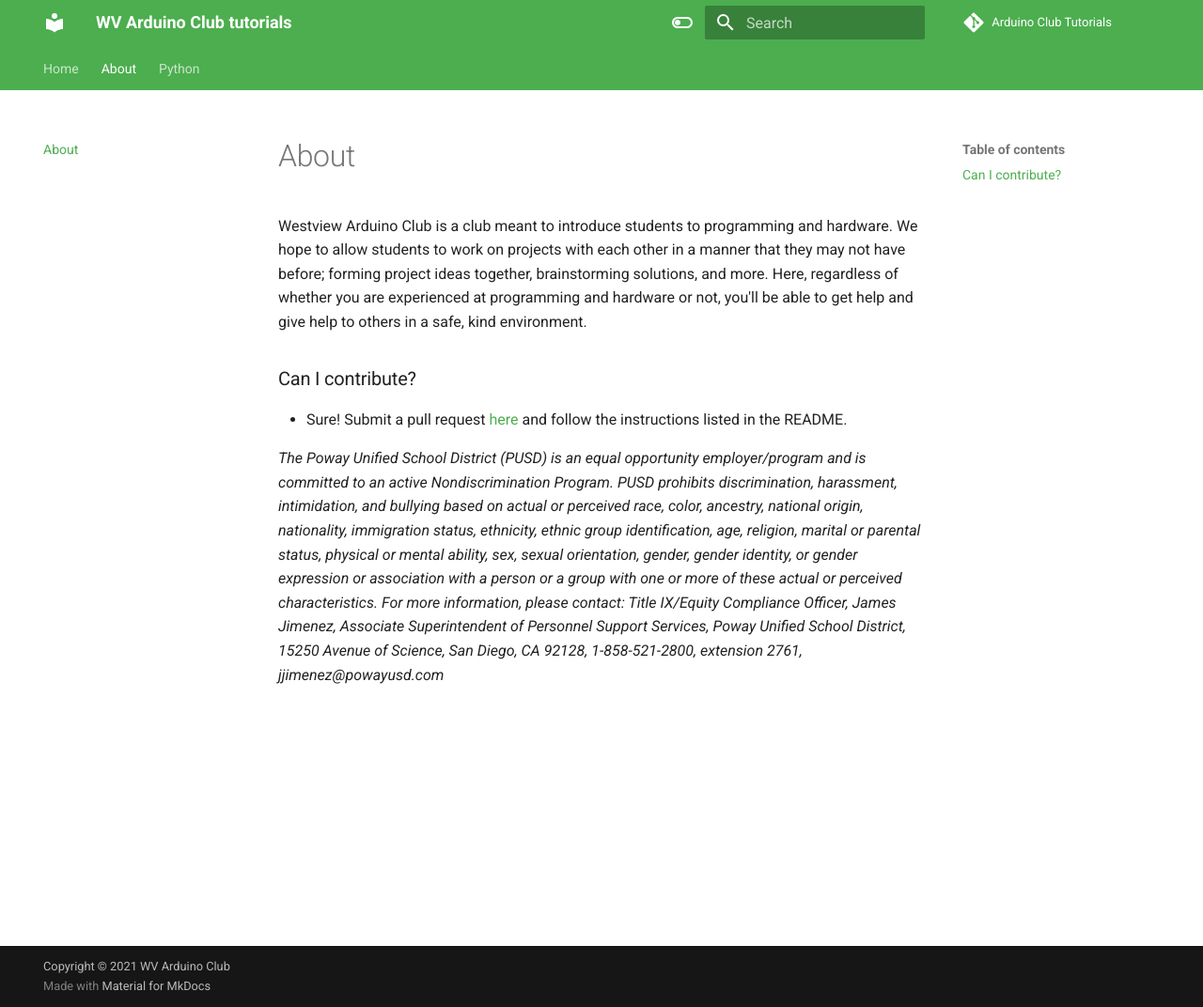
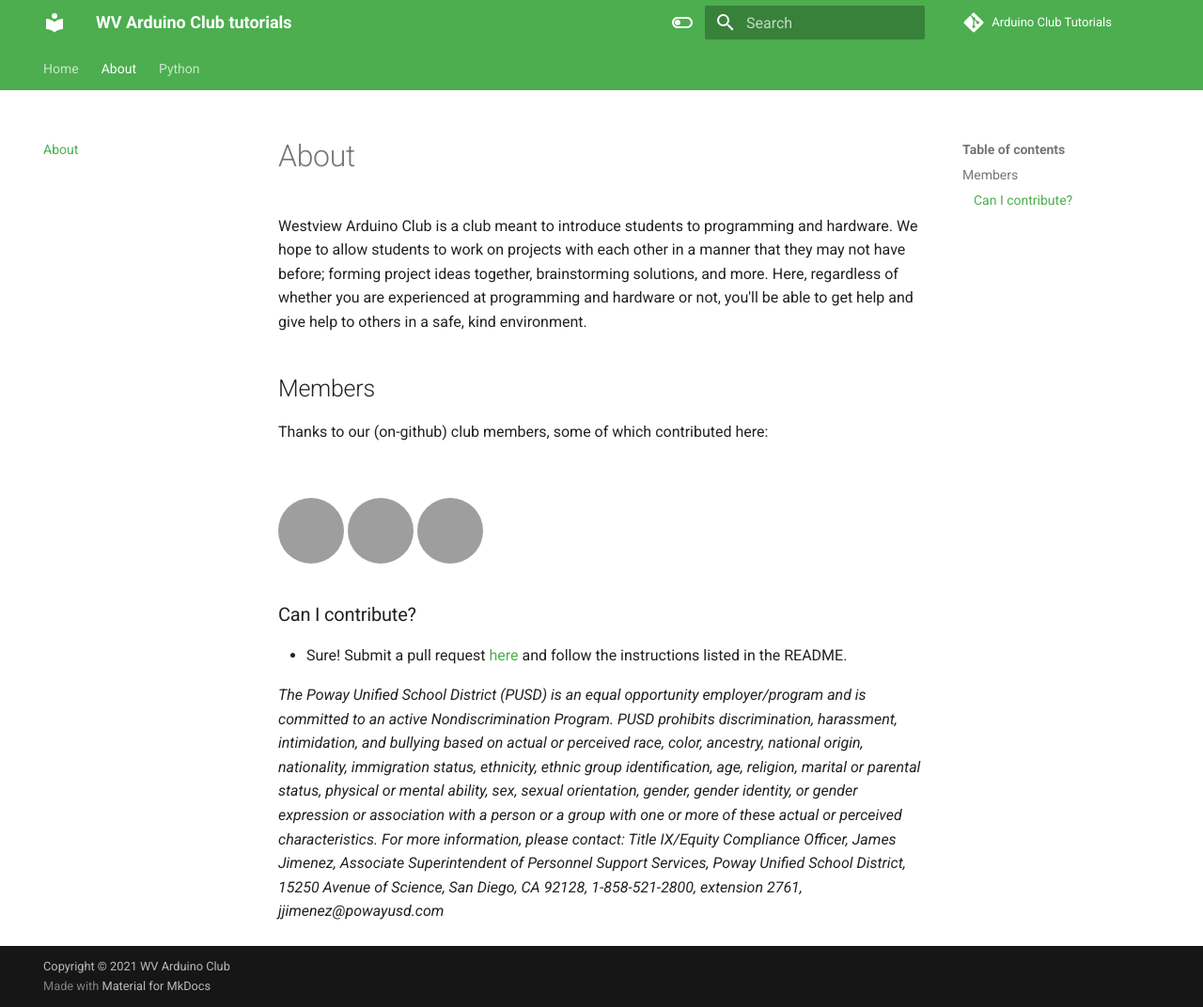
Before and after one commit to WVarduinoclub/tutorials, an MkDocs documentation site: the page built from docs/about.md, in a window 1280 px wide and 1072 px high. Shown: the whole window at 94% size. Built offline with MkDocs 1.6.1 and Material for MkDocs 9.7.7, drawn with Linux system fonts in a browser that asks for light colours; comment, search, counter and statistics services are not loaded; grey boxes are pictures that could not be loaded.

Commit message:
added member bubbles

```diff
--- a/docs/about.md
+++ b/docs/about.md
@@ -6,6 +6,28 @@ may not have before; forming project ideas together, brainstorming solutions, an
 Here, regardless of whether you are experienced at programming and hardware or not,
 you'll be able to get help and give help to others in a safe, kind environment.
 
+## Members
+Thanks to our (on-github) club members, some of which contributed here:
+
+<br>
+
+<div style="display:inline">
+  <a href="https://github.com/seanboe">
+    <img src="https://avatars.githubusercontent.com/u/73302811?s=70&v=4" style="border-radius: 50px">
+  </a>
+
+  <a href="https://github.com/Shad0wSeven">
+    <img src="https://avatars.githubusercontent.com/u/19739712?s=70&v=4" style="border-radius: 50px">
+  </a>
+  <a href="https://github.com/Capt-MD-11">
+    <img src="https://avatars.githubusercontent.com/u/86084719?s=70&v=4" style="border-radius: 50px">
+  </a>
+  <!-- For some reason, this image is too large... probably because Ryland is using the default profile image.  -->
+  <!-- <a href="https://github.com/Ryland24">
+    <img src="https://avatars.githubusercontent.com/u/85516657?s=96&v=4" style="border-radius: 50px">
+  </a> -->
+</div>
+
 ### Can I contribute?
 
 - Sure! Submit a pull request [here](https://github.com/WVarduinoclub/tutorials/) and follow the instructions listed in the README.
```
